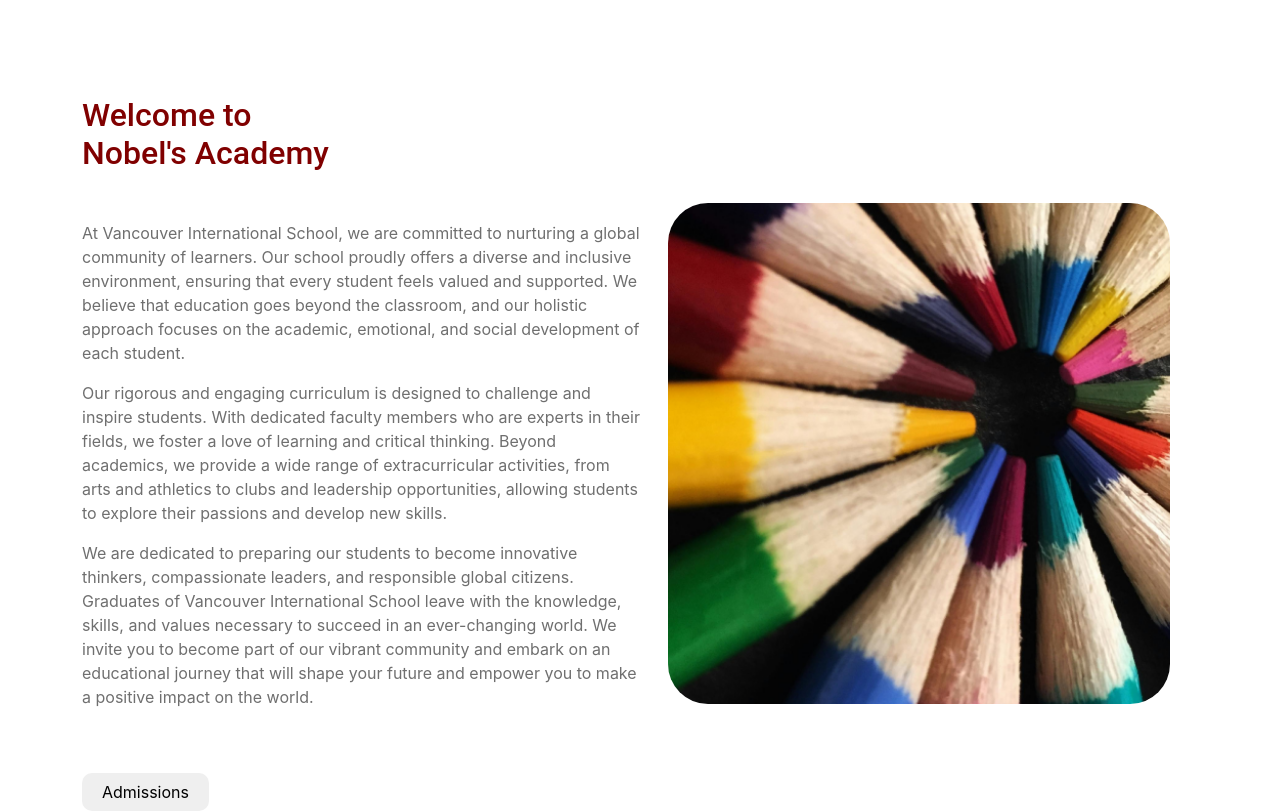
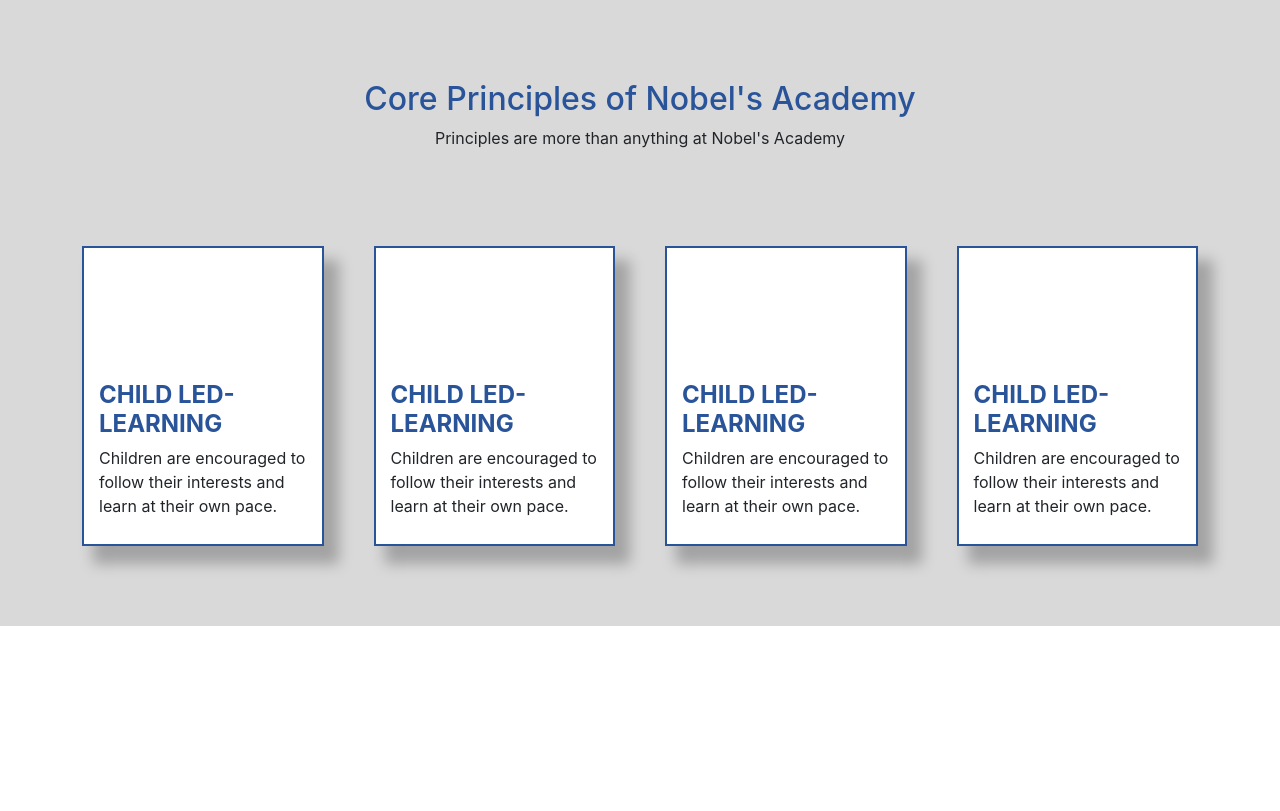
Before and after one commit to Dip817/nobel, a React (Create React App) app: page / in a window 1280 px wide. Built offline with nearby package versions, Linux system fonts and the light colour scheme.

Commit message:
nobel principle

```diff
--- a/src/App.js
+++ b/src/App.js
@@ -1,11 +1,11 @@
 import { createBrowserRouter, RouterProvider } from 'react-router-dom';
 import './App.css';
-import AboutComponent from './components/AboutComponent';
+import Principles from './components/Principles';
 function App() {
   const router = createBrowserRouter([
     {path:'/',
       element:<>
-        <AboutComponent/>
+        <Principles/>
       </>
     }
   ])
--- /dev/null
+++ b/src/assets/css/principles.css
@@ -0,0 +1,33 @@
+.principles-main container{
+
+    font-family: "Inter", serif;
+}
+.principle-cards{
+    display: flex;
+    margin-top: 5rem;
+    gap: 50px;
+}
+.principle-cards pcard{
+    width: 20%;
+}
+.pcard{
+    border: 2px solid #29549A;
+    align-items: center;
+    display: flex;
+    padding: 10px 15px 10px 15px;
+    height: 300px;
+    justify-content: flex-end;
+    box-shadow: 13px 16px 13px 2px #00000040;
+    background-color: white;
+    transition: 0.5s ease;
+}
+.pcard h4{
+    color: #29549A;
+    font-weight: 700;
+}
+.pcard p{
+    font-weight: 400;
+}
+.pcard:hover {
+    transform: scale(1.05);
+}
--- /dev/null
+++ b/src/components/Principles.jsx
@@ -0,0 +1,36 @@
+import React from 'react'
+import '../assets/css/principles.css'
+function Principles() {
+    return (
+        <>
+        <div style={{backgroundColor:'#d9d9d9',padding:'5rem 0rem'}}>
+            <div className='principles-main container' >
+                <div className='d-flex flex-column align-items-center' style={{ fontfamily: 'Inter' }}>
+                    <h2 style={{color:'#29549A'}}>Core Principles of Nobel's Academy</h2>
+                    <p>Principles are more than anything at Nobel's Academy</p>
+                </div>
+                <div className='principle-cards'>
+                    <div className='pcard flex-column'>
+                       <div> <h4>CHILD LED-LEARNING</h4>
+                        <p>Children are encouraged to follow their interests and learn at their own pace.</p></div>
+                    </div>
+                    <div className='pcard flex-column'>
+                       <div> <h4>CHILD LED-LEARNING</h4>
+                        <p>Children are encouraged to follow their interests and learn at their own pace.</p></div>
+                    </div>
+                    <div className='pcard flex-column'>
+                       <div>  <h4>CHILD LED-LEARNING</h4>
+                        <p>Children are encouraged to follow their interests and learn at their own pace.</p></div>
+                    </div>
+                    <div className='pcard flex-column'>
+                       <div>  <h4>CHILD LED-LEARNING</h4>
+                        <p>Children are encouraged to follow their interests and learn at their own pace.</p></div>
+                    </div>
+                </div>
+            </div>
+            </div>
+        </>
+    )
+}
+
+export default Principles
```
